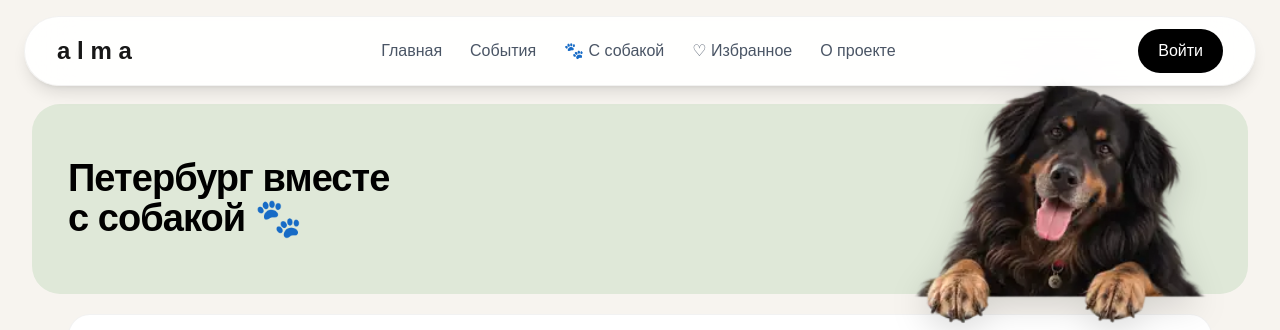
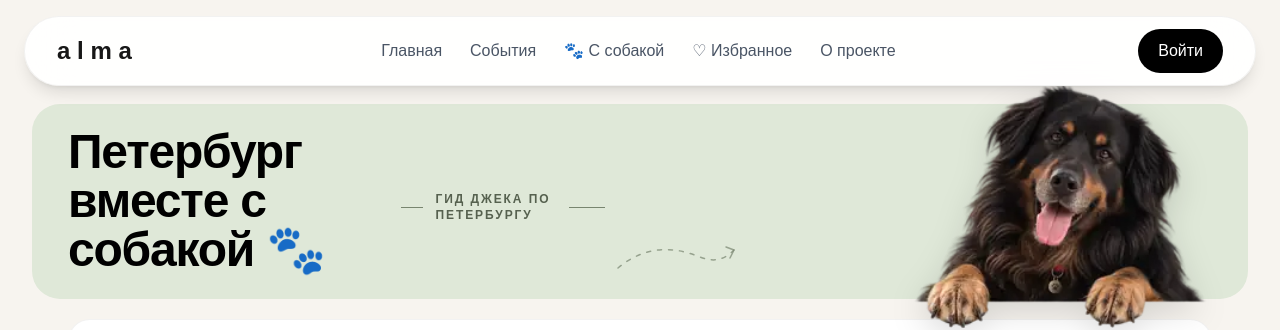
Before and after one commit to olgakastanova48386-dotcom/alma, a Next.js app: page /dog-friendly in a window 1280 px wide. Shown: the top 330 px of the page. Built offline with nearby package versions, Linux system fonts and the light colour scheme; no server answers.

Commit message:
Refine Jack dog-friendly desktop hero

```diff
--- a/app/dog-friendly/page.tsx
+++ b/app/dog-friendly/page.tsx
@@ -35,9 +35,20 @@ export default function DogFriendlyPage() {
       <section className="max-w-7xl mx-auto px-4 sm:px-6 lg:px-8">
         <div className="relative overflow-visible rounded-[28px] bg-[#dfe8d8] px-6 py-5 pr-[145px] min-h-[205px] sm:px-8 sm:py-5 sm:pr-[220px] sm:min-h-[170px] md:min-h-[185px] md:pr-[310px] lg:min-h-[190px] lg:px-9 lg:py-6 lg:pr-[390px]">
           <div className="relative z-10 flex min-h-[165px] items-center sm:min-h-[130px] md:min-h-[145px] lg:min-h-[142px] lg:max-w-[68%]">
-            <h1 className="mt-0 max-w-[62%] text-[26px] sm:text-3xl lg:text-[38px] font-bold tracking-tight leading-[1.04]">
+            <h1 className="mt-0 max-w-[62%] text-[26px] sm:text-4xl lg:text-[48px] font-bold tracking-tight leading-[1.02]">
               Петербург вместе с собакой 🐾
             </h1>
+            <div className="hidden sm:flex mt-3 items-center gap-3 text-[11px] sm:text-xs font-semibold uppercase tracking-[0.16em] text-[#56614f]">
+              <span className="h-px w-10 bg-[#78856f]" />
+              <span>Гид Джека по Петербургу</span>
+              <span className="h-px w-16 bg-[#78856f]" />
+            </div>
+          </div>
+          <div className="pointer-events-none absolute bottom-5 left-[48%] hidden lg:block text-[#78856f]/70">
+            <svg width="120" height="42" viewBox="0 0 120 42" fill="none" aria-hidden="true">
+              <path d="M2 31C27 10 55 8 84 20C97 25 107 24 118 13" stroke="currentColor" strokeWidth="1.5" strokeLinecap="round" strokeDasharray="4 7"/>
+              <path d="M110 10L118 13L114 21" stroke="currentColor" strokeWidth="1.5" strokeLinecap="round" strokeLinejoin="round"/>
+            </svg>
           </div>
           <img
             src="/images/alma-dog.webp"
```
